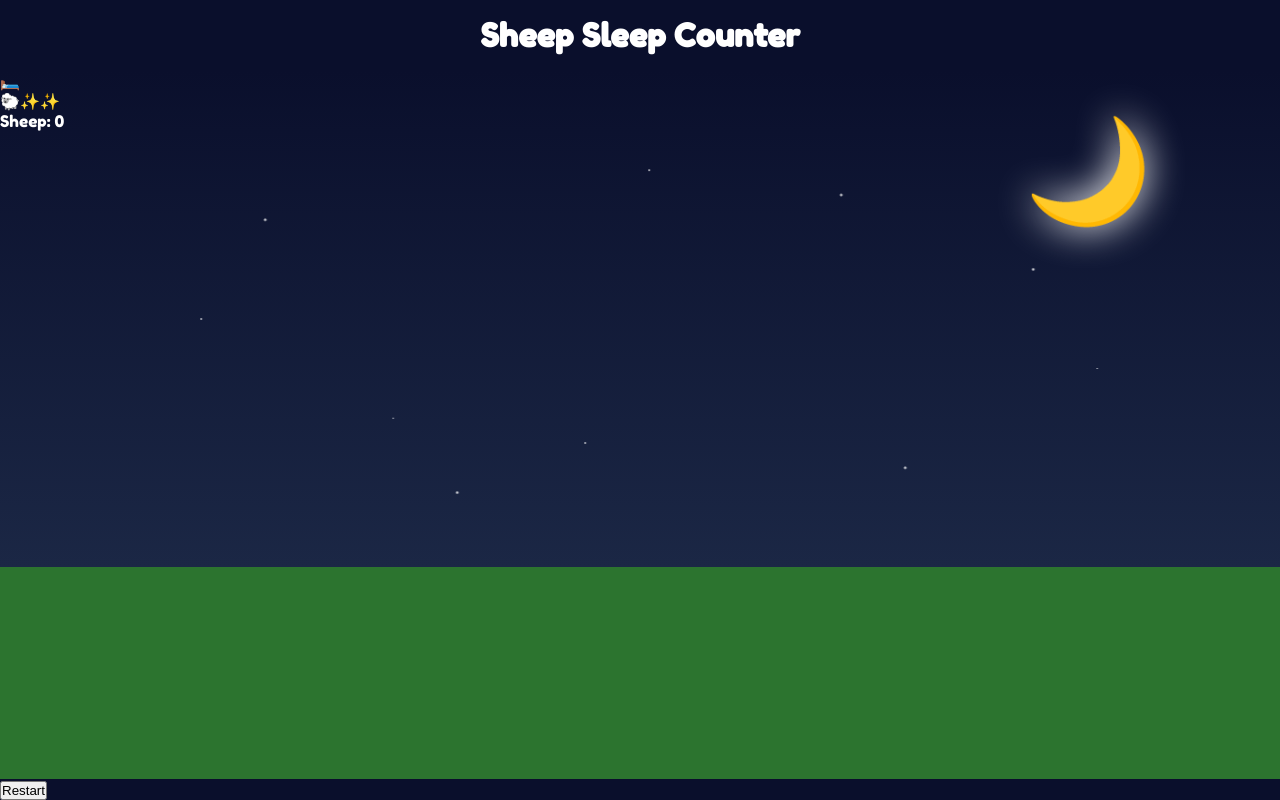
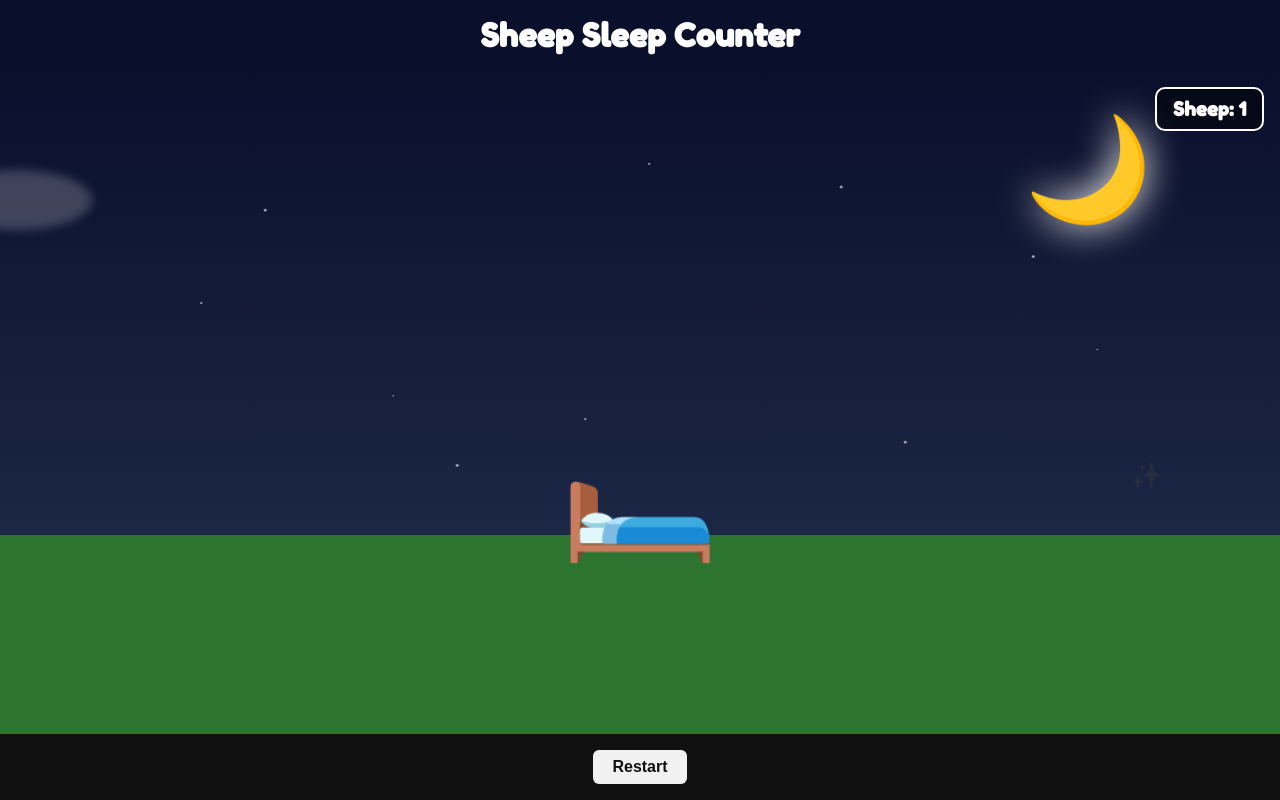
Before and after one commit to myumyummyum/sheepsleepweb1, a plain HTML site: page index.html in a window 1280 px wide. Drawn offline with Linux system fonts and the light colour scheme.

Commit message:
Update style.css

```diff
--- a/style.css
+++ b/style.css
@@ -62,4 +62,76 @@ header h1 { font-size: 2rem; color: #fff; }
 }
 @keyframes shoot {
   0%, 94% { opacity: 0; }
-  95
+  95% { left: -20%; top: 15%; opacity: 1; }
+  98% { left: 120%; top: 30%; opacity: 0; }
+  100% { opacity: 0; }
+}
+
+/* Clouds drifting slowly */
+.cloud {
+  position: absolute; top: 15%; width: 150px; height: 60px;
+  background: #fff3; border-radius: 50%; filter: blur(5px);
+  z-index: 1;
+}
+.cloud1 { left: -200px; animation: cloud-move 90s linear infinite; }
+.cloud2 { top: 25%; left: -300px; animation: cloud-move 120s linear infinite; }
+@keyframes cloud-move { from { transform: translateX(0); } to { transform: translateX(200vw); } }
+
+/* Ground */
+.ground {
+  position: absolute; bottom: 0; left: 0; width: 100%; height: 30%;
+  background: #2c742f; z-index: 1;
+}
+
+/* Bed aligned (adjusted for emoji transparency) */
+.bed {
+  position: absolute;
+  bottom: 25%;              /* <— visually sits on the grass line */
+  left: 50%; transform: translateX(-50%);
+  font-size: 10vw; z-index: 2;
+}
+
+/* Sheep + container */
+#sheep-container { position: absolute; inset: 0; z-index: 3; }
+
+.sheep {
+  position: absolute; bottom: 0; left: -20%;
+  font-size: 10vw; transform: scaleX(-1);
+  animation: jump 5s linear forwards;
+  z-index: 3;
+}
+/* Higher arc; apex aligned to bed center */
+@keyframes jump {
+  0%   { left: -20%; bottom: 0; }
+  50%  { left: 49%;  bottom: 45%; }   /* 49% nudges apex to bed center */
+  100% { left: 120%; bottom: 0; }
+}
+
+/* Star trail (behind sheep, more density) */
+.trail {
+  position: absolute; font-size: 1.1rem; opacity: 0.95;
+  animation: puff 1.6s forwards; pointer-events: none; z-index: 2;
+}
+@keyframes puff {
+  from { opacity: 0.95; transform: translateY(0) scale(1); }
+  to   { opacity: 0;    transform: translateY(-24px) scale(1.5); }
+}
+
+/* HUD counter (restored) */
+#hud-counter {
+  position: absolute; top: 1rem; right: 1rem;
+  background: rgba(0,0,0,0.5);
+  padding: 0.5rem 1rem; border-radius: 10px;
+  font-size: 1.2rem; font-weight: 700; border: 2px solid #fff;
+  transition: transform 0.18s ease;
+  z-index: 10;
+}
+#hud-counter.bump { transform: scale(1.18); }
+
+/* Controls */
+#controls { text-align: center; padding: 1rem; background: #111; }
+#restart {
+  padding: 0.5rem 1.2rem; font-size: 1rem; font-weight: 700;
+  color: #111; background: #f1f1f1; border: none; border-radius: 6px; cursor: pointer;
+}
+#restart:hover { background: #ddd; }
```
